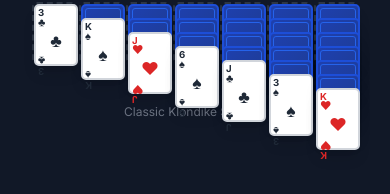
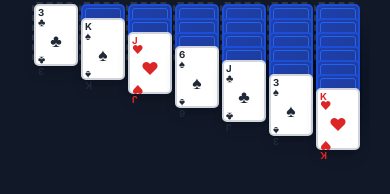
Before and after one commit to SeeingSites/solitaire, a React (Vite) app in the folder frontend/: page / in a window 390 px wide. Shown: the part 270-464 px from the top of the page. Built offline with nearby package versions, Linux system fonts and the light colour scheme.

Commit message:
Hide decorative footer on mobile to prevent card overlap

```diff
--- a/frontend/src/App.tsx
+++ b/frontend/src/App.tsx
@@ -40,7 +40,7 @@
         <GameBoard />
 
         {/* Footer */}
-        <footer className="text-center text-gray-500 text-xs mt-8">
+        <footer className="text-center text-gray-500 text-xs mt-8 hidden sm:block">
           Classic Klondike Solitaire
         </footer>
       </div>
```
